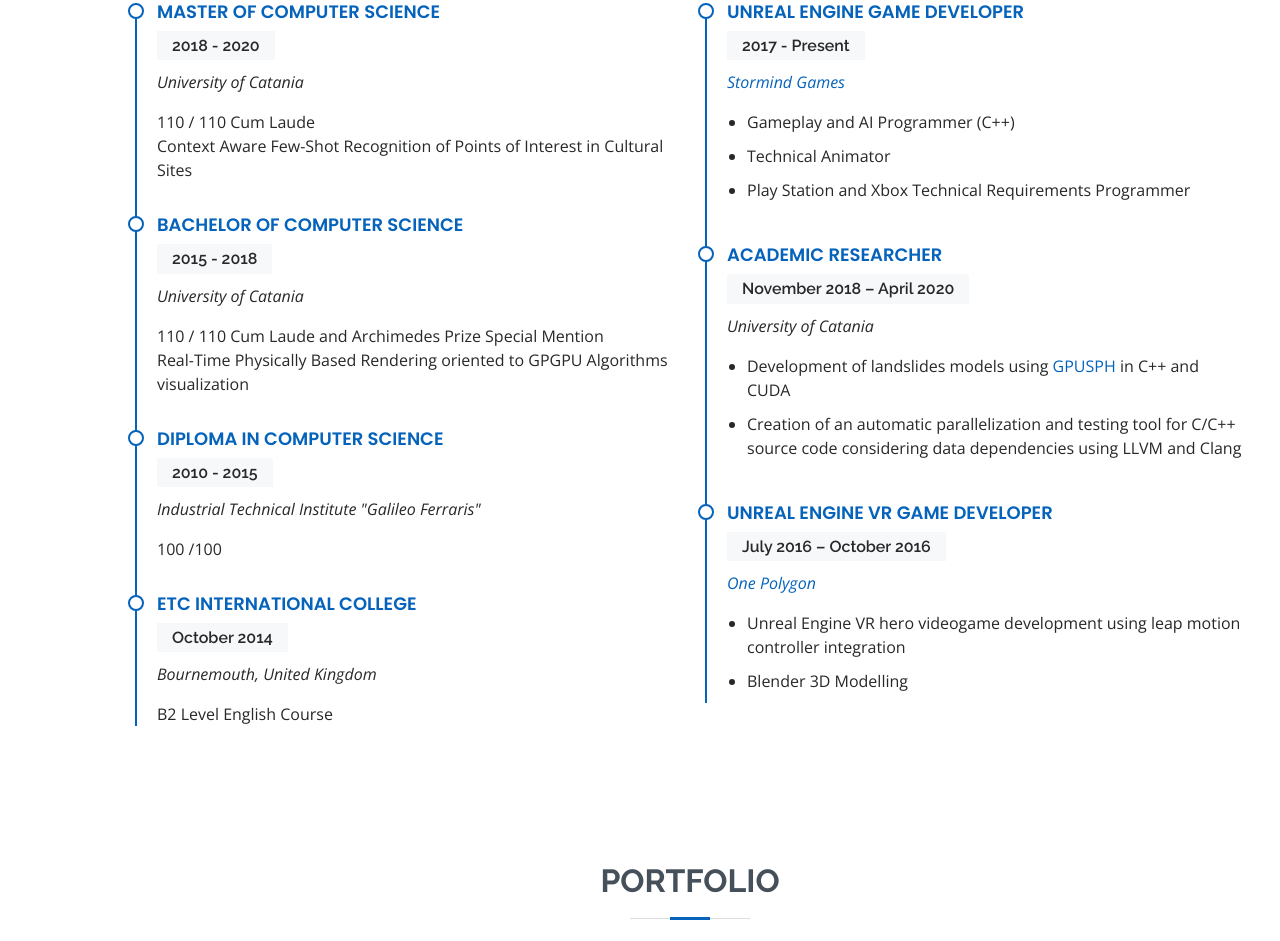
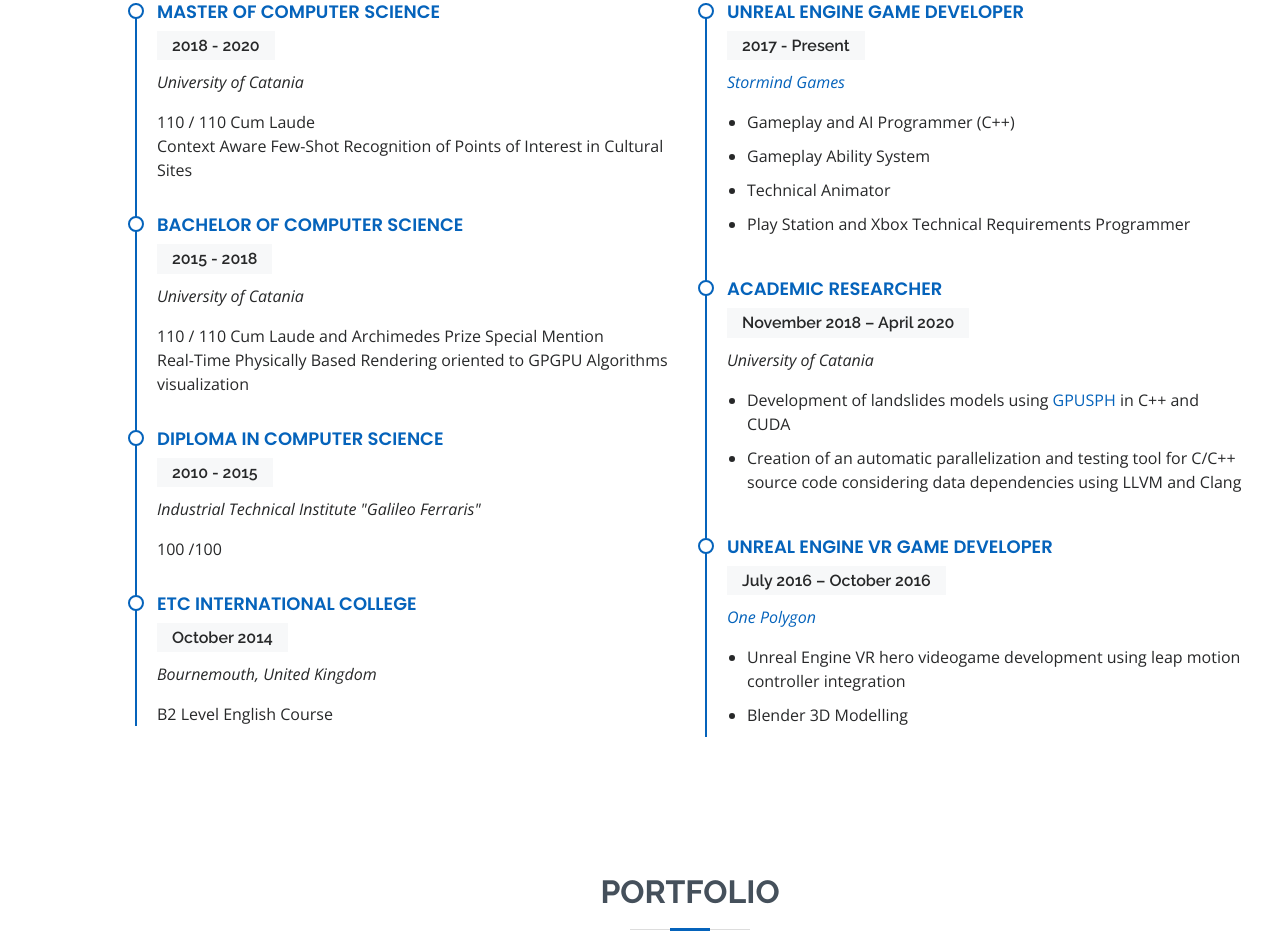
Before and after one commit to DanieleCalanna/DanieleCalanna.github.io, a plain HTML site: page index.html in a window 1280 px wide. Shown: the part 1700-2641 px from the top of the page. Drawn offline with nearby package versions, Linux system fonts and the light colour scheme.

Commit message:
Add Gameplay Ability System

```diff
--- a/index.html
+++ b/index.html
@@ -311,6 +311,7 @@
               <p><em><a href="https://www.stormindgames.com/">Stormind Games</a></em></p>
               <ul>
                 <li>Gameplay and AI Programmer (C++)</li>
+                <li>Gameplay Ability System</li>
                 <li>Technical Animator</li>
                 <li>Play Station and Xbox Technical Requirements Programmer</li>
               </ul>
```
